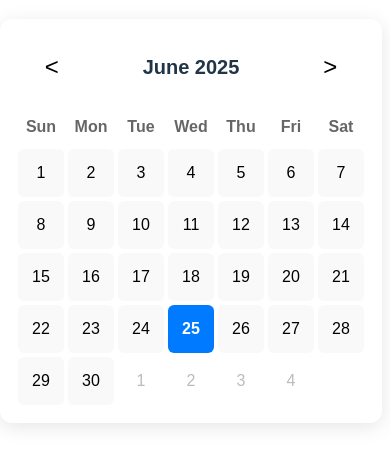
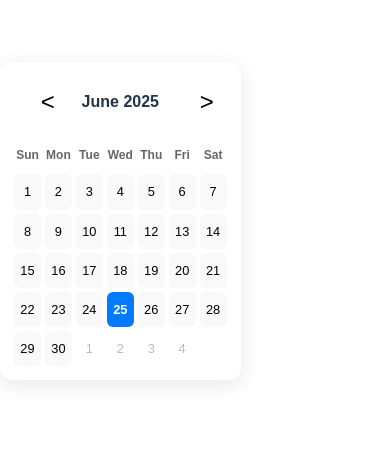
Before and after one commit to avi11204/calendar, a React (Vite) app: page / in a window 390 px wide. Shown: the part 201-666 px from the top of the page. Built offline with nearby package versions, Linux system fonts and the light colour scheme.

Commit message:
Update Calender.css

```diff
--- a/src/Calender.css
+++ b/src/Calender.css
@@ -1,5 +1,7 @@
 .calendar-container {
-  width: 350px;
+  max-width: 100%;
+  width: 100%;
+  max-width: 400px;
   margin: 2rem auto;
   padding: 1rem;
   background-color: white;
@@ -17,6 +19,8 @@
 
 .calendar-header h2 {
   font-size: 1.25rem;
+  text-align: center;
+  flex: 1;
 }
 
 .calendar-header button {
@@ -24,12 +28,13 @@
   border: none;
   font-size: 1.5rem;
   cursor: pointer;
+  width: 2rem;
 }
 
 .calendar-weekdays,
 .calendar-days {
   display: grid;
-  grid-template-columns: repeat(7, 1fr);
+  grid-template-columns: repeat(7, minmax(0, 1fr));
   text-align: center;
 }
 
@@ -37,6 +42,7 @@
   font-weight: bold;
   margin-bottom: 0.5rem;
   color: #666;
+  font-size: 0.85rem;
 }
 
 .calendar-day {
@@ -45,6 +51,7 @@
   border-radius: 6px;
   transition: 0.2s;
   cursor: pointer;
+  font-size: 0.9rem;
 }
 
 .calendar-day:hover {
@@ -65,3 +72,22 @@
   color: white;
   font-weight: bold;
 }
+
+@media (max-width: 500px) {
+  .calendar-container {
+    padding: 0.75rem;
+  }
+
+  .calendar-header h2 {
+    font-size: 1rem;
+  }
+
+  .calendar-day {
+    padding: 0.5rem 0;
+    font-size: 0.8rem;
+  }
+
+  .weekday {
+    font-size: 0.75rem;
+  }
+}
```
